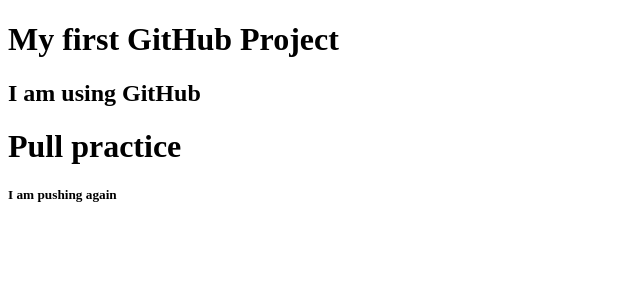
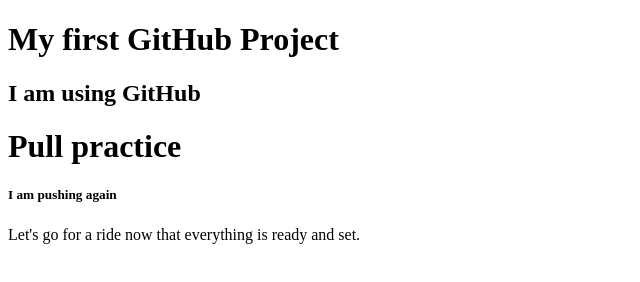
Before and after one commit to AR-Raqeeb/My-First-Website, a plain HTML site: page index.html in a window 1280 px wide. Shown: the whole page, without its empty margins (0-640 px from the left). Drawn offline with Linux system fonts and the light colour scheme.

Commit message:
added a new paragraph

```diff
--- a/index.html
+++ b/index.html
@@ -10,5 +10,6 @@
     <h2>I am using GitHub</h2>
     <h1>Pull practice</h1>
     <h5>I am pushing again</h5>
+    <p>Let's go for a ride now that everything is ready and set.</p>
 </body>
 </html>
```
